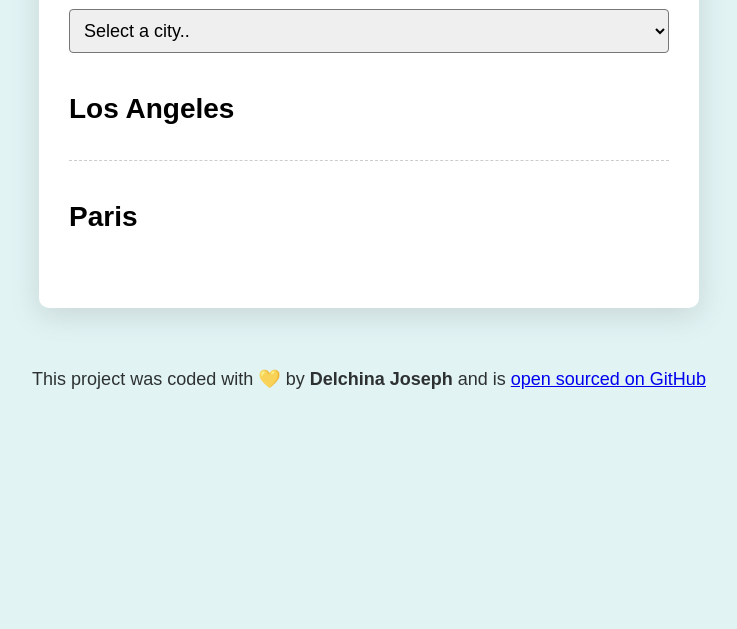
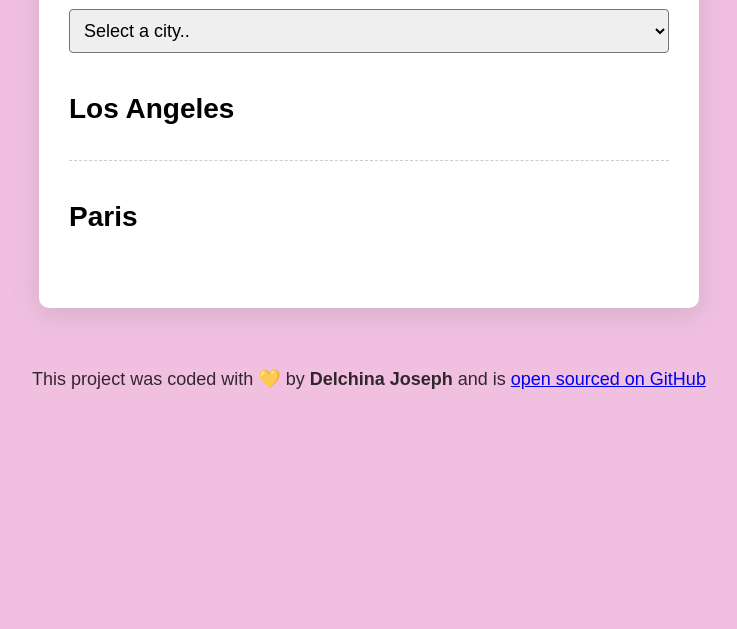
Before and after one commit to deloue/The-clock, a plain HTML site: page index.html in a window 1280 px wide. Shown: the part 171-800 px from the top of the page, without its empty margins (271-1008 px from the left). Drawn offline with nearby package versions, Linux system fonts and the light colour scheme; a script that the page names is missing.

Commit message:
changed background color

```diff
--- a/css/style.css
+++ b/css/style.css
@@ -1,5 +1,5 @@
 body {
-  background-color: #e1f3f3;
+  background-color: #f1c0e1;
   font-family: sans-serif;
 }
 
```
